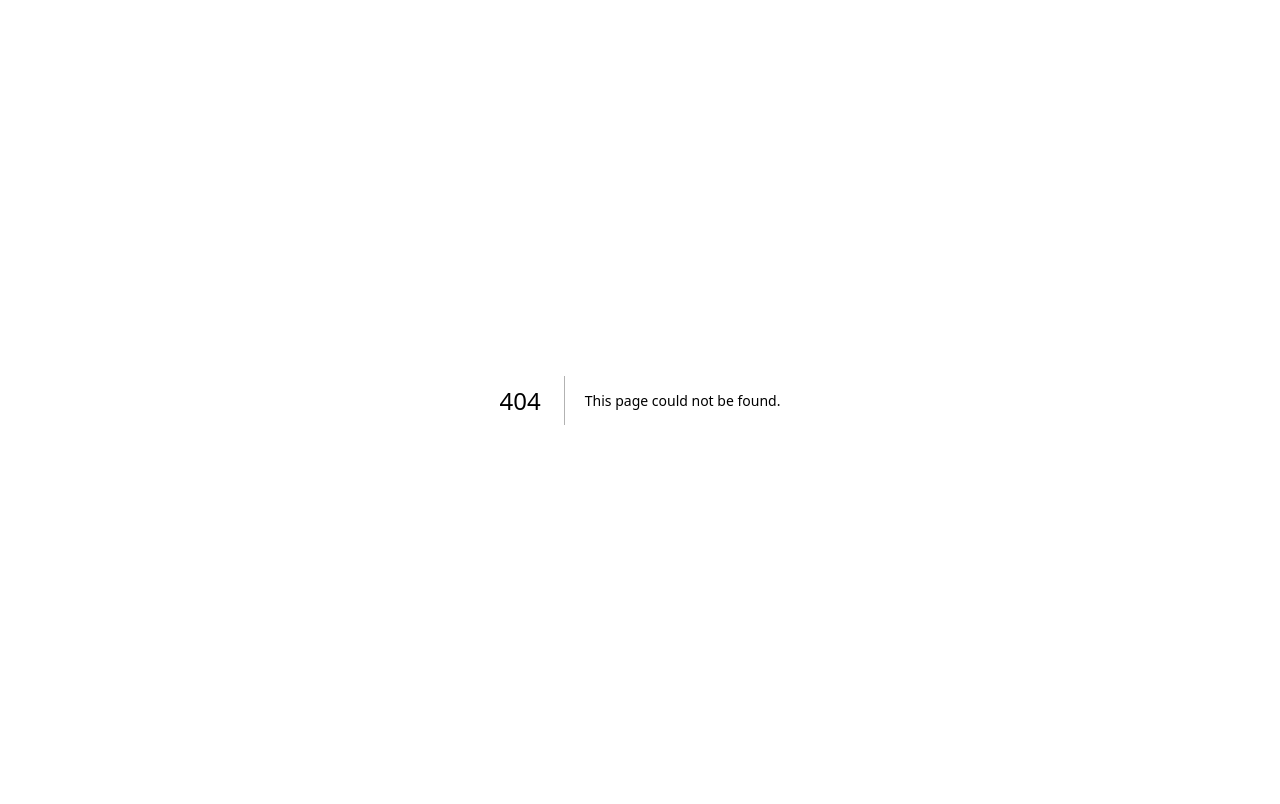
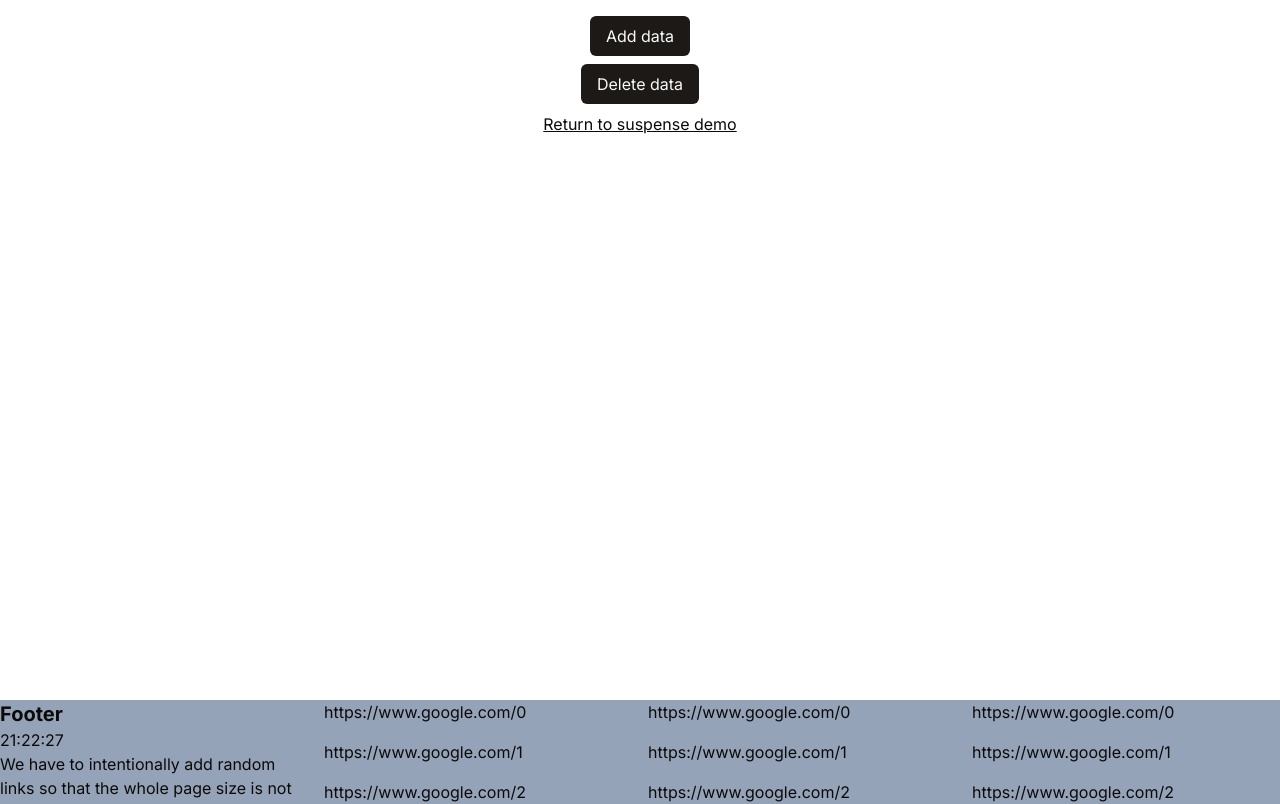
Before and after one commit to nicnocquee/playground.nico.fyi, a Next.js app: page /suspense/with-prisma/seed in a window 1280 px wide. Before the commit this address had no page. Shown: the top 804 px of the page. Built offline with nearby package versions, Linux system fonts and the light colour scheme.

Commit message:
move the seed page

```diff
--- a/app/suspense/with-prisma/page.tsx
+++ b/app/suspense/with-prisma/page.tsx
@@ -1,7 +1,6 @@
 import { prismaClient } from "@/prisma/prisma-client";
 import Albums from "../hoisted-client/albums";
 import Songs from "../hoisted-client/songs";
-import Seed from "./seed";
 
 export default function Page() {
   const albums = prismaClient.album.findMany({ take: 100 });
@@ -14,7 +13,6 @@ export default function Page() {
         <Albums dataSource={albums} />
         <Songs dataSource={songs} />
       </div>
-      <Seed />
     </div>
   );
 }
--- a/app/suspense/with-prisma/seed.tsx
+++ b/app/suspense/with-prisma/seed/page.tsx
@@ -2,12 +2,13 @@
 
 import { useState } from "react";
 import { clearData, seedData } from "./action";
+import Link from "next/link";
 
 export default function Seed() {
   const [isAdding, setIsAdding] = useState(false);
   const [isDeleting, setIsDeleting] = useState(false);
   return (
-    <div className="flex flex-col items-center justify-start space-y-2 text-center">
+    <div className="flex flex-col items-center justify-start space-y-2 text-center p-4">
       <button
         disabled={isAdding}
         className="bg-primary text-primary-foreground hover:bg-primary/80 py-2 px-4 rounded-md disabled:bg-muted-foreground"
@@ -30,6 +31,9 @@ export default function Seed() {
       >
         Delete data
       </button>
+      <Link href={`/suspense/with-prisma`} className="underline">
+        Return to suspense demo
+      </Link>
     </div>
   );
 }
```
Also changed, not shown: app/suspense/with-prisma/seed/action.ts (renamed from app/suspense/with-prisma/action.ts).
